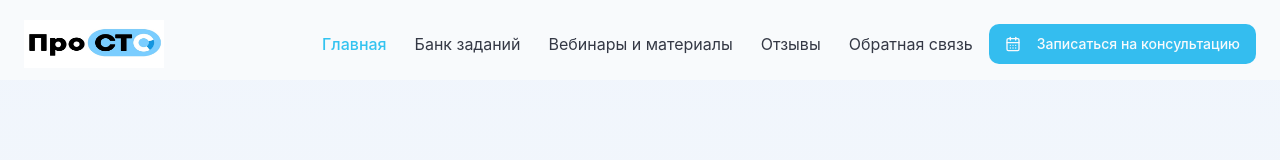
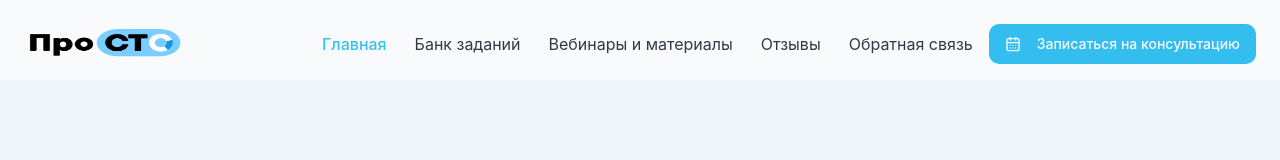
Before and after one commit to ohtioma12/simplybio-pathways, a React (Vite) app: page / in a window 1280 px wide. Shown: the top 160 px of the page. Built offline with nearby package versions, Linux system fonts and the light colour scheme.

Commit message:
Update course logo
Replaced the existing logo with a new one across the application, optimizing its size for different pages.

```diff
--- a/src/components/layout/Footer.tsx
+++ b/src/components/layout/Footer.tsx
@@ -14,10 +14,10 @@ const Footer: React.FC = () => {
           <div className="space-y-4">
             <Link to="/">
               <img
-                src="/lovable-uploads/937cc860-4189-4b9a-99ab-8c789a694da7.png"
+                src="/lovable-uploads/6dcf98ba-b53c-4fca-95f2-d01226c7dd4a.png"
                 alt="ПроСТО"
                 className="h-10"
-                width={140}
+                width={160}
                 height={40}
               />
             </Link>
--- a/src/components/layout/Navbar.tsx
+++ b/src/components/layout/Navbar.tsx
@@ -46,10 +46,10 @@ const Navbar: React.FC = () => {
           {/* Logo */}
           <Link to="/" className="relative z-10">
             <img
-              src="/lovable-uploads/937cc860-4189-4b9a-99ab-8c789a694da7.png"
+              src="/lovable-uploads/6dcf98ba-b53c-4fca-95f2-d01226c7dd4a.png"
               alt="ПроСТО"
               className="h-10 md:h-12"
-              width={140}
+              width={160}
               height={48}
             />
           </Link>
```
Also changed, not shown: public/lovable-uploads/6dcf98ba-b53c-4fca-95f2-d01226c7dd4a.png (added).
